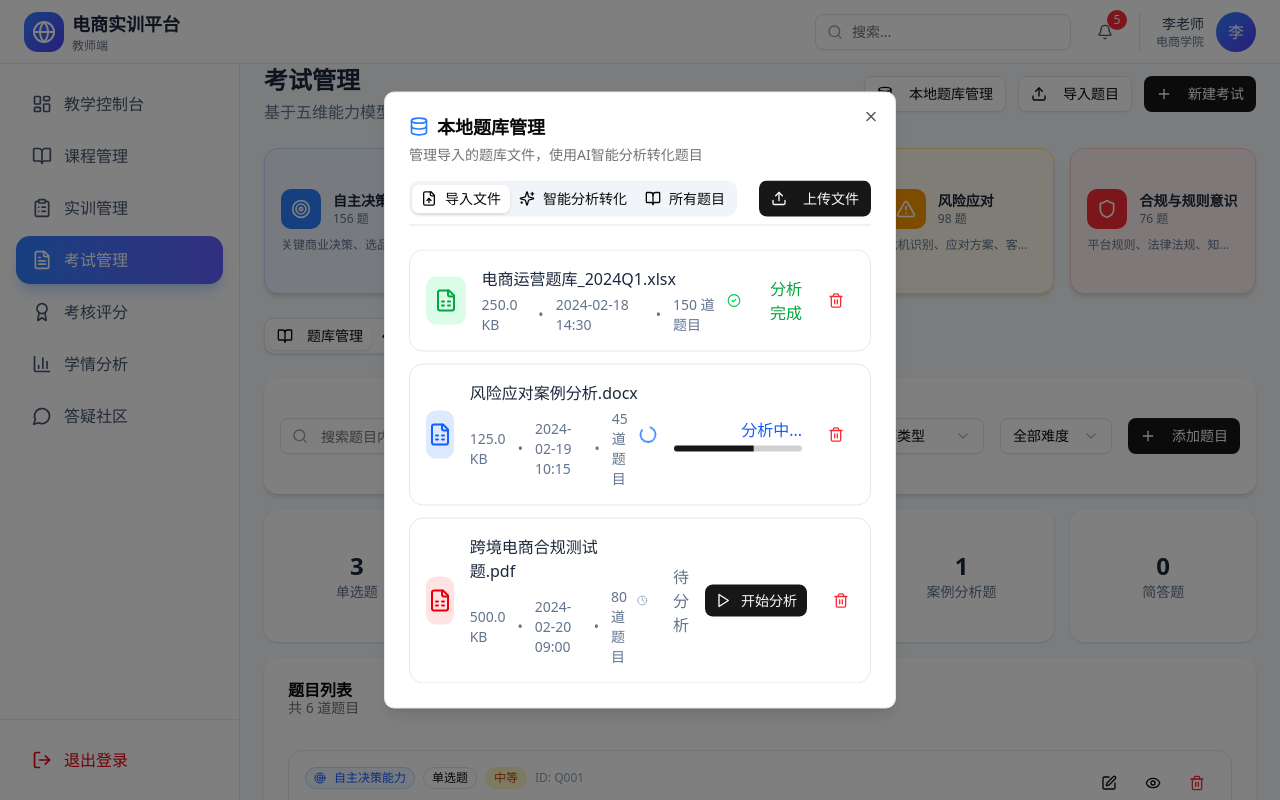
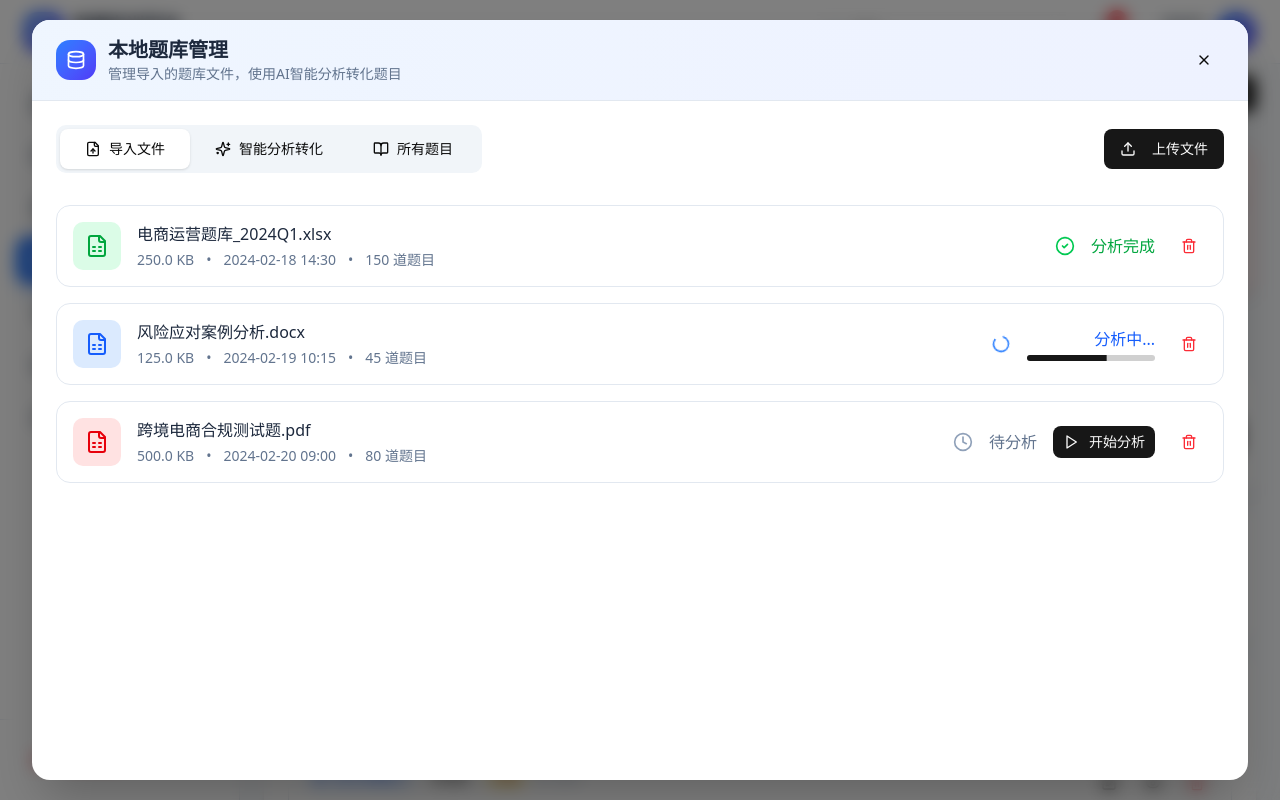
Before and after one commit to ZBCs-StudioCr-CN/ecommerce-training-platform, a Next.js app: page /teacher/exam in a window 1280 px wide. Both pictures are taken after a click on the button "本地题库管理". Shown: the top 800 px of the page. Built offline with nearby package versions, Linux system fonts and the light colour scheme.

Commit message:
style(teacher-exam): 优化本地题库管理弹窗为全屏显示并添加退出交互
- 弹窗尺寸从max-w-6xl改为w-[95vw] h-[95vh]全屏覆盖
- 添加头部右侧X关闭按钮，hover显示红色提示
- 添加黑色半透明遮罩层和模糊效果
- 优化Tab标签页样式和尺寸

```diff
--- a/src/app/teacher/exam/page.tsx
+++ b/src/app/teacher/exam/page.tsx
@@ -930,35 +930,63 @@ export default function TeacherExamPage() {
         </div>
       </main>
 
-      {/* 本地题库管理弹窗 */}
-      <Dialog open={showLocalDatabase} onOpenChange={setShowLocalDatabase}>
-        <DialogContent className="max-w-6xl max-h-[90vh] overflow-hidden flex flex-col">
-          <DialogHeader>
-            <DialogTitle className="flex items-center gap-2">
-              <Database className="h-5 w-5 text-blue-500" />
-              本地题库管理
-            </DialogTitle>
-            <DialogDescription>管理导入的题库文件，使用AI智能分析转化题目</DialogDescription>
-          </DialogHeader>
+      {/* 本地题库管理全屏弹窗 */}
+      {showLocalDatabase && (
+        <div className="fixed inset-0 z-[100] bg-black/50 backdrop-blur-sm flex items-center justify-center">
+          <div className="w-[95vw] h-[95vh] bg-white rounded-2xl shadow-2xl overflow-hidden flex flex-col">
+            {/* 弹窗头部 */}
+            <div className="flex items-center justify-between px-6 py-4 border-b border-slate-200 bg-gradient-to-r from-blue-50 to-indigo-50">
+              <div className="flex items-center gap-3">
+                <div className="w-10 h-10 rounded-xl bg-gradient-to-br from-blue-500 to-indigo-600 flex items-center justify-center">
+                  <Database className="h-5 w-5 text-white" />
+                </div>
+                <div>
+                  <h2 className="text-xl font-bold text-slate-800">本地题库管理</h2>
+                  <p className="text-sm text-slate-500">管理导入的题库文件，使用AI智能分析转化题目</p>
+                </div>
+              </div>
+              <Button
+                variant="ghost"
+                size="lg"
+                onClick={() => setShowLocalDatabase(false)}
+                className="h-10 w-10 rounded-full hover:bg-red-100 hover:text-red-600"
+              >
+                <X className="h-5 w-5" />
+              </Button>
+            </div>
 
-          <div className="flex-1 overflow-hidden">
+            {/* 弹窗内容 */}
+            <div className="flex-1 overflow-hidden p-6">
               <Tabs value={localDatabaseTab} onValueChange={(v) => setLocalDatabaseTab(v as 'files' | 'analysis' | 'questions')} className="h-full flex flex-col">
-              <div className="flex items-center justify-between border-b pb-2 mb-4">
-                <TabsList className="bg-slate-100">
-                  <TabsTrigger value="files" className="gap-2"><FileUp className="h-4 w-4" />导入文件</TabsTrigger>
-                  <TabsTrigger value="analysis" className="gap-2"><Sparkles className="h-4 w-4" />智能分析转化</TabsTrigger>
-                  <TabsTrigger value="questions" className="gap-2"><BookOpen className="h-4 w-4" />所有题目</TabsTrigger>
+                <div className="flex items-center justify-between mb-6">
+                  <TabsList className="bg-slate-100 h-12 px-1">
+                    <TabsTrigger value="files" className="gap-2 px-6 h-10 data-[state=active]:bg-white data-[state=active]:shadow-sm">
+                      <FileUp className="h-4 w-4" />导入文件
+                    </TabsTrigger>
+                    <TabsTrigger value="analysis" className="gap-2 px-6 h-10 data-[state=active]:bg-white data-[state=active]:shadow-sm">
+                      <Sparkles className="h-4 w-4" />智能分析转化
+                    </TabsTrigger>
+                    <TabsTrigger value="questions" className="gap-2 px-6 h-10 data-[state=active]:bg-white data-[state=active]:shadow-sm">
+                      <BookOpen className="h-4 w-4" />所有题目
+                    </TabsTrigger>
                   </TabsList>
-                <div className="flex gap-2">
+                  <div className="flex gap-3">
                     {localDatabaseTab === 'files' && (
                       <>
                         <input type="file" ref={fileInputRef} className="hidden" accept=".xlsx,.xls,.docx,.doc,.pdf,.txt" multiple onChange={handleFileUpload} />
-                      <Button onClick={() => fileInputRef.current?.click()}><Upload className="h-4 w-4 mr-2" />上传文件</Button>
+                        <Button size="lg" onClick={() => fileInputRef.current?.click()}>
+                          <Upload className="h-4 w-4 mr-2" />上传文件
+                        </Button>
                       </>
                     )}
                     {localDatabaseTab === 'analysis' && (
-                    <Button onClick={analyzeAllFiles} disabled={!importedFiles.some(f => f.status === 'pending')}>
+                      <Button size="lg" onClick={analyzeAllFiles} disabled={!importedFiles.some(f => f.status === 'pending')}>
                         <Play className="h-4 w-4 mr-2" />分析所有待处理
+                      </Button>
+                    )}
+                    {localDatabaseTab === 'questions' && (
+                      <Button variant="outline" size="lg">
+                        <Download className="h-4 w-4 mr-2" />导出全部
                       </Button>
                     )}
                   </div>
@@ -966,7 +994,7 @@ export default function TeacherExamPage() {
 
                 {/* 导入文件 */}
                 <TabsContent value="files" className="flex-1 overflow-auto mt-0">
-                <div className="space-y-3">
+                  <div className="space-y-4">
                   {importedFiles.length > 0 ? (
                     importedFiles.map((file) => (
                       <div key={file.id} className="p-4 rounded-xl border border-slate-200 hover:border-blue-300 transition-all">
@@ -1209,8 +1237,9 @@ export default function TeacherExamPage() {
               </TabsContent>
             </Tabs>
           </div>
-        </DialogContent>
-      </Dialog>
+        </div>
+      </div>
+      )}
 
       {/* 添加题目弹窗 */}
       <Dialog open={showAddQuestion} onOpenChange={setShowAddQuestion}>
```
Lines whose indentation alone changed are shown as unchanged.
